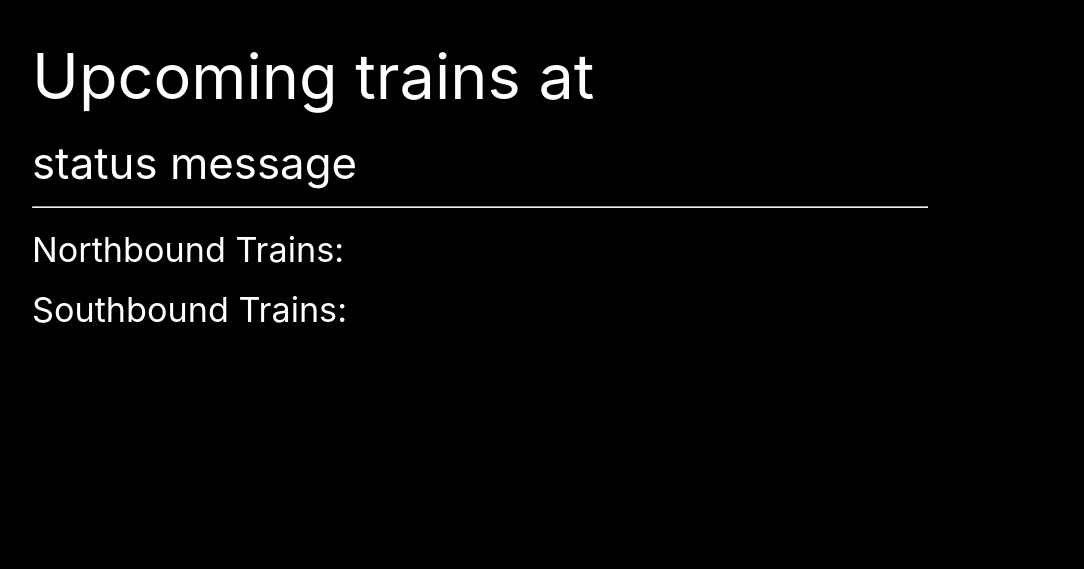
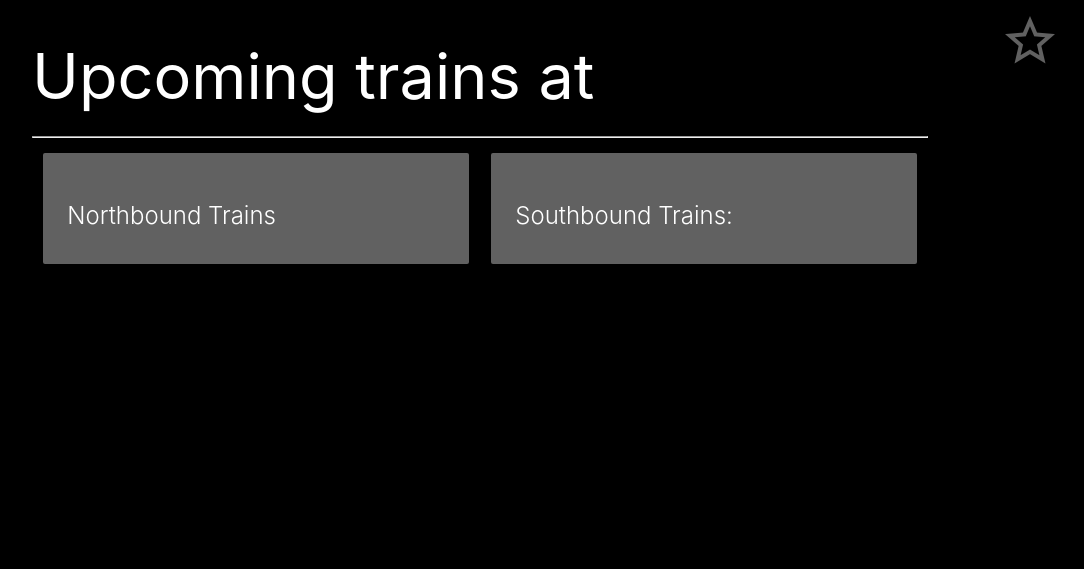
Before and after one commit to mollyraik/willibelate, a Django app: page /station/1/ in a window 1280 px wide. Shown: the part 64-633 px from the top of the page, without its empty margins (160-1244 px from the left). Run offline with Django 4.2, Linux system fonts and the light colour scheme; data that the repository does not hold is empty; some libraries are stand-ins or nearby versions.

Commit message:
wip: adds cards to station detail

```diff
--- a/main_app/templates/station_detail.html
+++ b/main_app/templates/station_detail.html
@@ -6,22 +6,40 @@
 {% endblock %}
 
 {% block content %}
-<h1>Upcoming trains at {{ station_data.name }}</h1>
-<h3>status message</h3>
+{% if fav_station %}
+  <a href="{% url 'remove_station' station_id %}" class="favorite" data-station-id="{{ station_id }}"><i class="material-icons medium yellow-text text-darken-2">star</i></a>
+{% else %}
+  <a href="{% url 'add_station' station_id %}" class="favorite" data-station-id="{{ station_id }}"><i class="material-icons grey-text medium text-darken-2">star_border</i></a>
+{% endif %}
+<h1>Upcoming trains at <span class="deep-purple-text text-lighten-3">{{ station_data.name }}</span></h1>
 <hr />
 <input type="hidden" value="{{ now }}" id="now">
-<h4>Northbound Trains:</h4>
+<div class="row">
+    <div class="col s12 m6">
+        <div class="card grey darken-2">
+            <div class="card-content">
+                <h4 class="card-title">Northbound Trains</h4>
                 {% for train in station_data.N %}
                         <ul>
-            <li><img class="responsive-img"  id="station-bullet" src="{% static 'imgs/' %}{{ train.route }}.svg" alt="{{ train.route }}">: {{ train.time }}, {{ train.time_until_train }} minutes away</li>
+                            <li><img class="responsive-img"  id="station-bullet" src="{% static 'imgs/' %}{{ train.route }}.svg" alt="{{ train.route }}"> {{ train.time }}, {{ train.time_until_train }} minutes away</li>
                         </ul>
                 {% endfor %}
-<h4>Southbound Trains:</h4>
+            </div>
+        </div>
+    </div>
+    <div class="col s12 m6">
+        <div class="card grey darken-2">
+            <div class="card-content">
+                <h4 class="card-title">Southbound Trains:</h4>
                 {% for train in station_data.N %}
                         <ul>
-            <li><img class="responsive-img"  id="station-bullet" src="{% static 'imgs/' %}{{ train.route }}.svg" alt="{{ train.route }}">: {{ train.time }}, {{ train.time_until_train }} minutes away</li>
+                            <li><img class="responsive-img"  id="station-bullet" src="{% static 'imgs/' %}{{ train.route }}.svg" alt="{{ train.route }}"> {{ train.time }}, {{ train.time_until_train }} minutes away</li>
                         </ul>
                 {% endfor %}
+            </div>
+        </div>
+    </div>
+</div>
 <script>
     var now = document.getElementById("now").value;
     setTimeout(function(){
```
Lines whose indentation alone changed are shown as unchanged.
